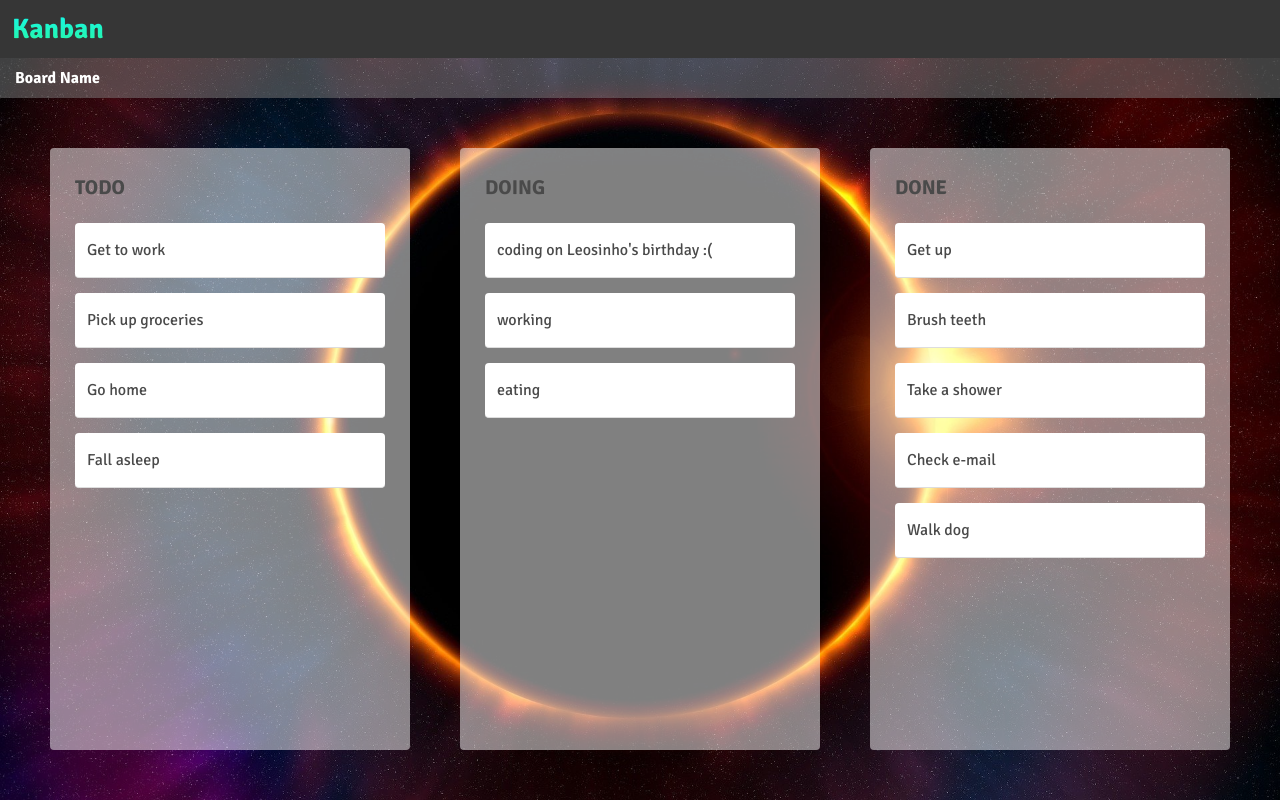
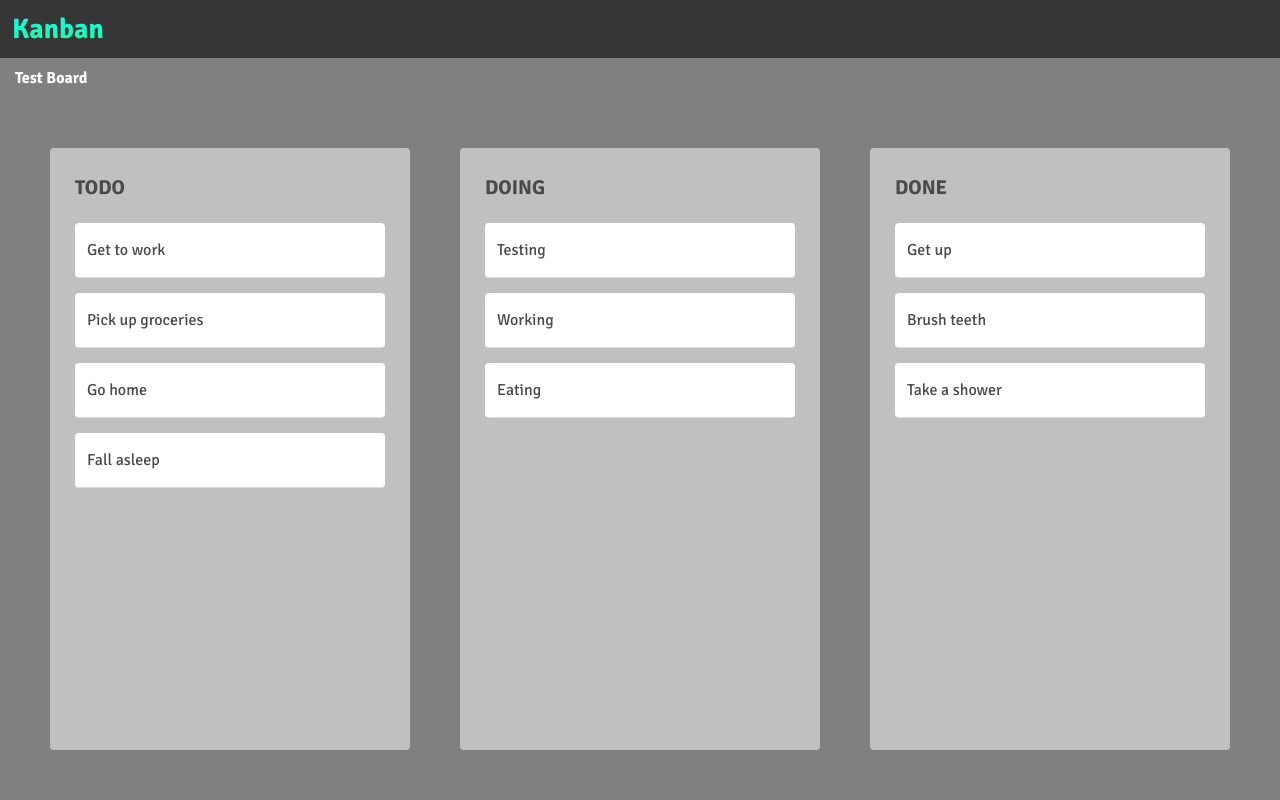
Before and after one commit to joaovitorsts/kanban, an Angular app: page / in a window 1280 px wide. Built offline with nearby package versions, Linux system fonts and the light colour scheme.

Commit message:
0008 - Working on models

```diff
--- a/src/app/models/board.ts
+++ b/src/app/models/board.ts
@@ -1,5 +1,5 @@
-import { Column } from "./column";
+import { Status } from "./status";
 
 export class Board{
-    constructor(public name: string, public columns: Column[]){}
+    constructor(public name: string, public columns?: Status[]){}
 }
--- a/src/app/models/column.ts
+++ /dev/null
@@ -1,3 +0,0 @@
-export class Column{
-    constructor(public name: string, public tasks: string[]){}
-}
--- /dev/null
+++ b/src/app/models/status.ts
@@ -0,0 +1,5 @@
+import { Task } from "./task";
+
+export class Status{
+    constructor(public name: string){}
+}
--- /dev/null
+++ b/src/app/models/task.ts
@@ -0,0 +1,6 @@
+import { Status } from "./status"
+
+export class Task {
+    constructor(public title: string, public status: Status,
+                public startDate: Date, public conclusionDate: Date){}
+}
--- a/src/app/pages/main-view/main-view.component.html
+++ b/src/app/pages/main-view/main-view.component.html
@@ -12,27 +12,53 @@
     <div class="board">
         <div class="board-bar">
             <p class="board-name">
-                Board Name
+                {{board.name}}
             </p>
         </div>
 
         <div class="board-wrapper">
 
             <div class="board-columns" cdkDropListGroup>
-                <div class="board-column" *ngFor="let column of board.columns">
+                <div class="board-column" *ngFor="let status of board.columns">
 
                     <div class="column-title">
-                        {{column.name}}
+                        {{status.name}}
                     </div>
 
-                    <div class="tasks-container"
-                    cdkDropList
-                    [cdkDropListData]="column.tasks"
-                    (cdkDropListDropped)="drop($event)">
-                        <div class="task" *ngFor="let item of column.tasks" cdkDrag>
-                            {{ item }}
+                    <div *ngIf="status.name == 'Todo'">
+                        <div class="tasks-container"
+                        cdkDropList
+                        [cdkDropListData]="tasksToDo"
+                        (cdkDropListDropped)="drop($event)">
+                            <div class="task" *ngFor="let item of tasksToDo" cdkDrag>
+                                {{ item.title }}
+                            </div>
                         </div>
                     </div>
+
+                    <div *ngIf="status.name == 'Doing'">
+                        <div class="tasks-container"
+                        cdkDropList
+                        [cdkDropListData]="tasksDoing"
+                        (cdkDropListDropped)="drop($event)">
+                            <div class="task" *ngFor="let item of tasksDoing" cdkDrag>
+                                {{ item.title }}
+                            </div>
+                        </div>
+                    </div>
+
+                    <div *ngIf="status.name == 'Done'">
+                        <div class="tasks-container"
+                        cdkDropList
+                        [cdkDropListData]="tasksDone"
+                        (cdkDropListDropped)="drop($event)">
+                            <div class="task" *ngFor="let item of tasksDone" cdkDrag>
+                                {{ item.title }}
+                            </div>
+                        </div>
+                    </div>
+
+                    <div></div>
                 </div>
             </div>
         </div>
--- a/src/app/pages/main-view/main-view.component.ts
+++ b/src/app/pages/main-view/main-view.component.ts
@@ -1,7 +1,8 @@
 import { Component } from '@angular/core';
 import {CdkDragDrop, moveItemInArray, transferArrayItem} from '@angular/cdk/drag-drop'
 import { Board } from 'src/app/models/board';
-import { Column } from 'src/app/models/column';
+import { Status } from 'src/app/models/status';
+import { Task } from 'src/app/models/task';
 
 @Component({
   selector: 'app-main-view',
@@ -9,28 +10,41 @@ import { Column } from 'src/app/models/column';
   styleUrls: ['./main-view.component.scss']
 })
 export class MainViewComponent {
-  board: Board = new Board('Test Board', [
-    new Column('Todo', [
-      'Get to work',
-      'Pick up groceries',
-      'Go home',
-      'Fall asleep'
-    ]),
-    new Column('Doing', [
-      'coding on Leosinho\'s birthday :(',
-      'working',
-      'eating'
-    ]),
-    new Column('Done', [
-      'Get up',
-      'Brush teeth',
-      'Take a shower',
-      'Check e-mail',
-      'Walk dog'
-    ]),
-  ])
 
-  drop(event: CdkDragDrop<string[]>){
+  statusTodo: Status = new Status('Todo');
+  statusDoing: Status = new Status('Doing');
+  statusDone: Status = new Status('Done');
+
+  allStatus: Status[] = [
+    this.statusTodo,
+    this.statusDoing,
+    this.statusDone
+  ];
+
+  date: Date = new Date();
+
+  tasksToDo : Task[] = [
+    new Task("Get to work", this.statusTodo, this.date, this.date),
+    new Task("Pick up groceries", this.statusTodo, this.date, this.date),
+    new Task("Go home", this.statusTodo, this.date, this.date),
+    new Task("Fall asleep", this.statusTodo, this.date, this.date),
+  ];
+
+  tasksDoing : Task[] = [
+    new Task("Testing", this.statusDoing, this.date, this.date),
+    new Task("Working", this.statusDoing, this.date, this.date),
+    new Task("Eating", this.statusDoing, this.date, this.date),
+  ];
+
+  tasksDone : Task[] = [
+    new Task("Get up", this.statusDone, this.date, this.date),
+    new Task("Brush teeth", this.statusDone, this.date, this.date),
+    new Task("Take a shower", this.statusDone, this.date, this.date)
+  ];
+
+  board: Board = new Board('Test Board', this.allStatus);
+
+  drop(event: CdkDragDrop<Task[]>){
     if(event.previousContainer === event.container){
       moveItemInArray(event.container.data, event.previousIndex, event.currentIndex);
     } else{
--- a/src/main-styles.scss
+++ b/src/main-styles.scss
@@ -8,11 +8,11 @@ $input-shadow: none;
 
 html, body{
     height: 100%;
+    background-color: gray;
+
 }
 
 html{
-    background-image: url('./assets/images/background-eclipse.jpg');
     background-size: cover;
-
     overflow-y: auto;
 }
```
